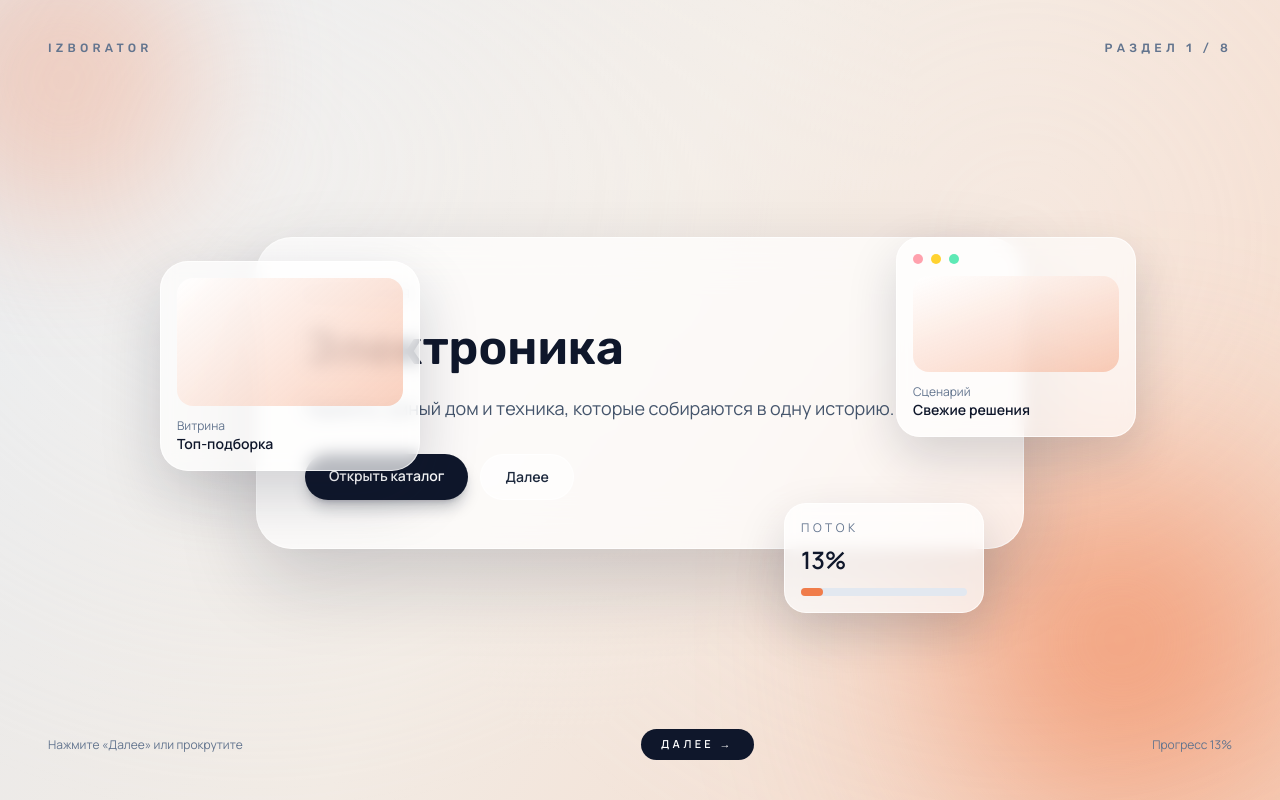
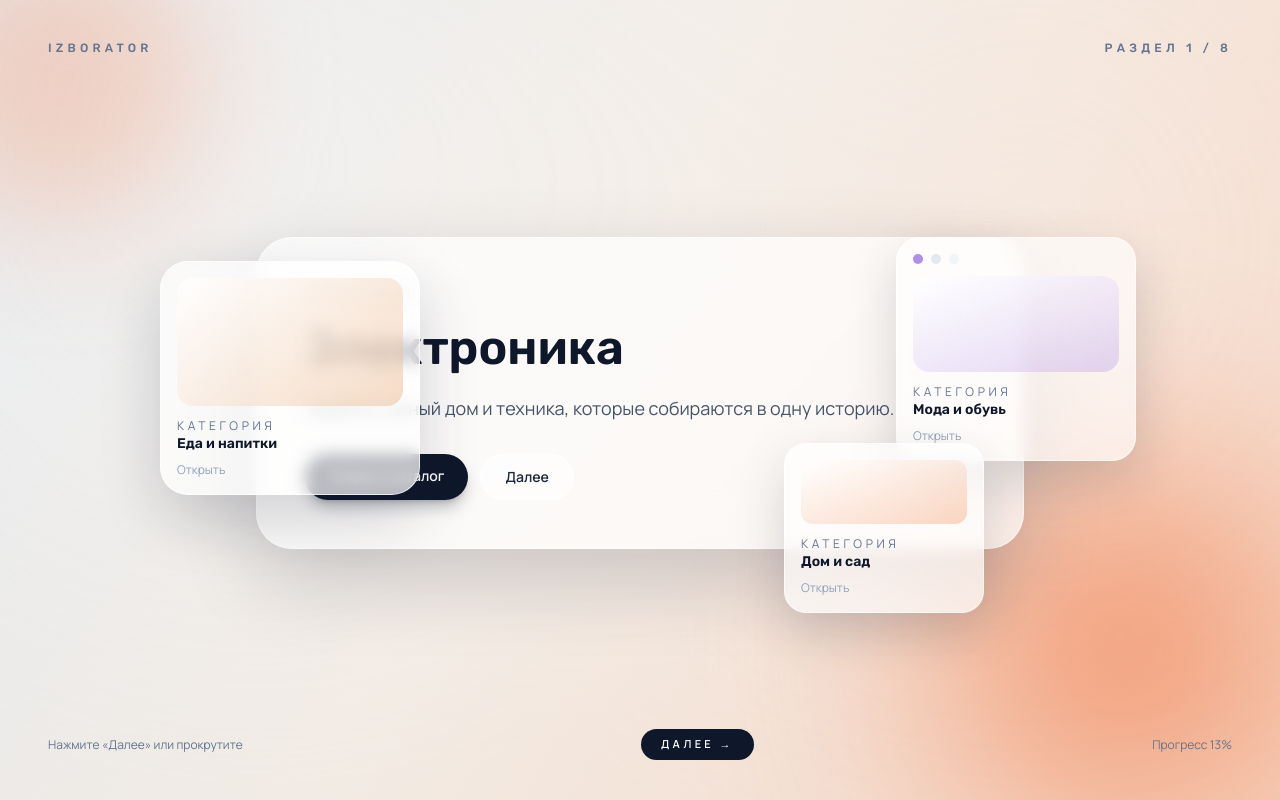
Before and after one commit to solomonczyk/Izborator, a Next.js app in the folder frontend/: page /en/sections in a window 1280 px wide. Built offline with nearby package versions, Linux system fonts and the light colour scheme.

Commit message:
feat: use category cards in sections

```diff
--- a/frontend/app/[locale]/sections/page.tsx
+++ b/frontend/app/[locale]/sections/page.tsx
@@ -95,6 +95,12 @@ export default function SectionsPage() {
     >
       {sections.map((s, idx) => {
         const progress = Math.round(((idx + 1) / sections.length) * 100)
+        const floating = [
+          sections[(idx + 1) % sections.length],
+          sections[(idx + 2) % sections.length],
+          sections[(idx + 3) % sections.length],
+        ]
+
         return (
           <section
             key={s.id}
@@ -152,45 +158,76 @@ export default function SectionsPage() {
                     </div>
                   </div>
 
-                  <div className="pointer-events-none absolute -left-24 top-6 hidden xl:block">
-                    <div className="w-[260px] rounded-[28px] border border-white/70 bg-white/70 p-4 shadow-[0_24px_60px_rgba(15,23,42,0.18)] backdrop-blur motion-safe:animate-[float_6s_ease-in-out_infinite]">
+                  <Link
+                    href={floating[0].href}
+                    className="absolute -left-24 top-6 hidden xl:block"
+                  >
+                    <div
+                      className="w-[260px] rounded-[28px] border border-white/70 bg-white/70 p-4 shadow-[0_24px_60px_rgba(15,23,42,0.18)] backdrop-blur motion-safe:animate-[float_6s_ease-in-out_infinite]"
+                      style={{
+                        ["--card-accent" as string]: floating[0].accent,
+                        ["--card-accent-soft" as string]: floating[0].accentSoft,
+                        animationDelay: "0.2s",
+                      }}
+                    >
                       <div
                         className="h-32 rounded-2xl"
-                        style={{ background: `linear-gradient(140deg, rgba(255,255,255,0.9), var(--accent-soft))` }}
+                        style={{ background: "linear-gradient(140deg, rgba(255,255,255,0.9), var(--card-accent-soft))" }}
                       />
-                      <div className="mt-3 text-xs text-slate-500">Витрина</div>
-                      <div className="text-sm font-semibold text-slate-900">Топ-подборка</div>
+                      <div className="mt-3 text-xs uppercase tracking-[0.3em] text-slate-500">Категория</div>
+                      <div className={`${rubik.className} text-sm font-semibold text-slate-900`}>{floating[0].title}</div>
+                      <div className="mt-2 text-xs text-slate-400">Открыть</div>
                     </div>
-                  </div>
+                  </Link>
 
-                  <div className="pointer-events-none absolute -right-28 top-0 hidden xl:block">
-                    <div className="w-[240px] rounded-[24px] border border-white/70 bg-white/65 p-4 shadow-[0_20px_50px_rgba(15,23,42,0.16)] backdrop-blur motion-safe:animate-[float_5s_ease-in-out_infinite]">
+                  <Link
+                    href={floating[1].href}
+                    className="absolute -right-28 top-0 hidden xl:block"
+                  >
+                    <div
+                      className="w-[240px] rounded-[24px] border border-white/70 bg-white/65 p-4 shadow-[0_20px_50px_rgba(15,23,42,0.16)] backdrop-blur motion-safe:animate-[float_5s_ease-in-out_infinite]"
+                      style={{
+                        ["--card-accent" as string]: floating[1].accent,
+                        ["--card-accent-soft" as string]: floating[1].accentSoft,
+                        animationDelay: "0.6s",
+                      }}
+                    >
                       <div className="flex gap-2">
-                        <span className="h-2.5 w-2.5 rounded-full bg-rose-300" />
-                        <span className="h-2.5 w-2.5 rounded-full bg-amber-300" />
-                        <span className="h-2.5 w-2.5 rounded-full bg-emerald-300" />
+                        <span className="h-2.5 w-2.5 rounded-full" style={{ background: "var(--card-accent)" }} />
+                        <span className="h-2.5 w-2.5 rounded-full bg-slate-200" />
+                        <span className="h-2.5 w-2.5 rounded-full bg-slate-100" />
                       </div>
                       <div
                         className="mt-3 h-24 rounded-2xl"
-                        style={{ background: `linear-gradient(160deg, rgba(255,255,255,0.9), var(--accent-soft))` }}
+                        style={{ background: "linear-gradient(160deg, rgba(255,255,255,0.9), var(--card-accent-soft))" }}
                       />
-                      <div className="mt-3 text-xs text-slate-500">Сценарий</div>
-                      <div className="text-sm font-semibold text-slate-900">Свежие решения</div>
+                      <div className="mt-3 text-xs uppercase tracking-[0.3em] text-slate-500">Категория</div>
+                      <div className={`${rubik.className} text-sm font-semibold text-slate-900`}>{floating[1].title}</div>
+                      <div className="mt-2 text-xs text-slate-400">Открыть</div>
                     </div>
-                  </div>
+                  </Link>
 
-                  <div className="pointer-events-none absolute right-10 -bottom-16 hidden lg:block">
-                    <div className="w-[200px] rounded-[22px] border border-white/70 bg-white/70 p-4 shadow-[0_20px_50px_rgba(15,23,42,0.16)] backdrop-blur motion-safe:animate-[float_7s_ease-in-out_infinite]">
-                      <div className="text-xs uppercase tracking-[0.3em] text-slate-500">Поток</div>
-                      <div className="mt-2 text-2xl font-semibold text-slate-900">{progress}%</div>
-                      <div className="mt-3 h-2 w-full rounded-full bg-slate-200">
-                        <div
-                          className="h-full rounded-full"
-                          style={{ width: `${progress}%`, background: "var(--accent)" }}
-                        />
-                      </div>
+                  <Link
+                    href={floating[2].href}
+                    className="absolute right-10 -bottom-16 hidden lg:block"
+                  >
+                    <div
+                      className="w-[200px] rounded-[22px] border border-white/70 bg-white/70 p-4 shadow-[0_20px_50px_rgba(15,23,42,0.16)] backdrop-blur motion-safe:animate-[float_7s_ease-in-out_infinite]"
+                      style={{
+                        ["--card-accent" as string]: floating[2].accent,
+                        ["--card-accent-soft" as string]: floating[2].accentSoft,
+                        animationDelay: "1s",
+                      }}
+                    >
+                      <div
+                        className="h-16 rounded-xl"
+                        style={{ background: "linear-gradient(160deg, rgba(255,255,255,0.9), var(--card-accent-soft))" }}
+                      />
+                      <div className="mt-3 text-xs uppercase tracking-[0.3em] text-slate-500">Категория</div>
+                      <div className={`${rubik.className} text-sm font-semibold text-slate-900`}>{floating[2].title}</div>
+                      <div className="mt-2 text-xs text-slate-400">Открыть</div>
                     </div>
-                  </div>
+                  </Link>
                 </div>
               </div>
 
```
Also changed, not shown: 1 other file (tests, documents, lock files or other folders).
